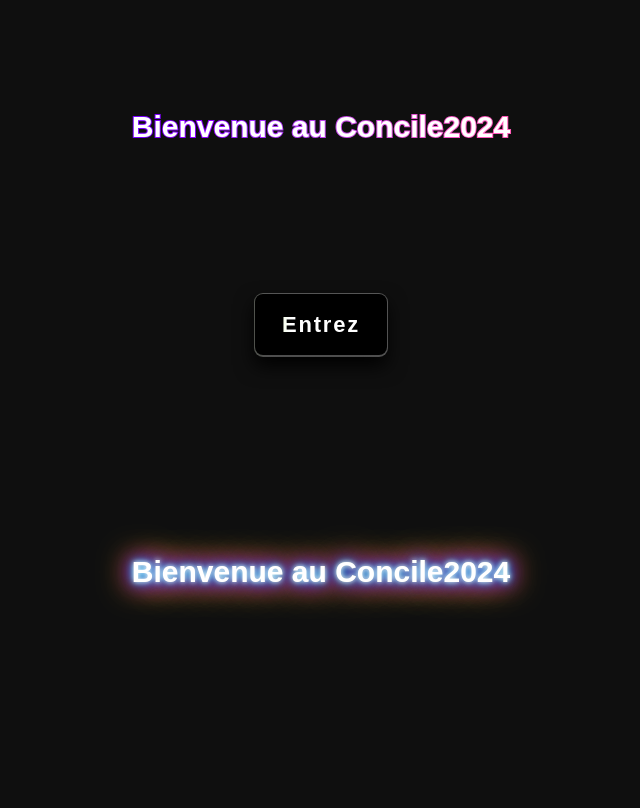
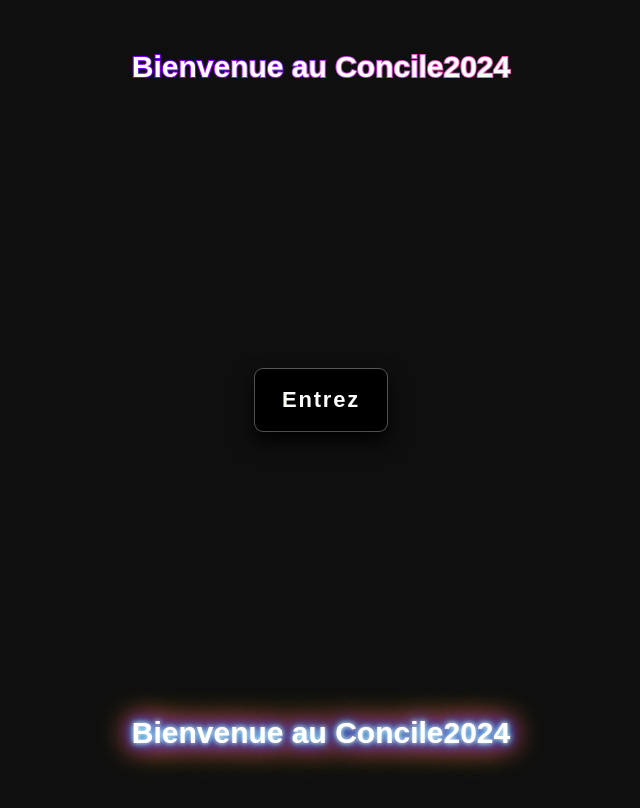
Before and after one commit to Othollas/Feastly, a React (Create React App) app in the folder client/: page / in a window 1280 px wide. Shown: the whole page, without its empty margins (319-959 px from the left). Built offline with nearby package versions, Linux system fonts and the light colour scheme; a web font is replaced by a local one.

Commit message:
refonte page home style

```diff
--- a/client/src/component/Card/Card.module.css
+++ b/client/src/component/Card/Card.module.css
@@ -1,74 +1,84 @@
-body{
-    margin: 0;
-    padding: 10px;
-
-}
-.containerTrue{
+.containerTrue {
     display: flex;
     flex-direction: column;
     border: 2px solid rgb(7, 239, 34);
     border-radius: 5px;
     align-items: center;
-    .description{
+    width: 600px;
+
+    .description {
         color: aliceblue;
         text-align: center;
-        h2{
+
+        h2 {
             margin-top: 1rem;
         }
-        p{
+
+        p {
             margin: 1rem 0;
         }
 
     }
-    .slider{
+
+    .slider {
         display: flex;
-       width: 80vw;
-       min-height: 400px;
+        width: 500px;
+        max-height: 400px;
         justify-content: center;
         align-items: center;
         overflow: hidden;
-        img{
-            width:90%;
-            height: auto;
+
+        img {
+            width: 500px;
+            height: 400px;
         }
     }
-   input{
+
+    input {
         height: 30px;
         width: 30px;
         margin: 1rem;
     }
 }
 
-.containerFalse{
+.containerFalse {
+    width: 600px;
     display: flex;
     flex-direction: column;
     border: 2px solid rgb(248, 8, 8);
     border-radius: 5px;
     align-items: center;
-    .description{
+
+    .description {
         color: aliceblue;
         text-align: center;
-        h2{
+
+        h2 {
             margin-top: 1rem;
         }
-        p{
+
+        p {
             margin: 1rem 0;
         }
 
     }
-    .slider{
+
+    .slider {
+
         display: flex;
-       width: 80vw;
-       min-height: 400px;
+        width: 500px;
+        height: 400px;
         justify-content: center;
         align-items: center;
         overflow: hidden;
-        img{
-            width:90%;
-            height: auto;
+
+        img {
+            width: 500px;
+            height: 400px;
         }
     }
-   input{
+
+    input {
         height: 30px;
         width: 30px;
         margin: 1rem;
--- a/client/src/pages/Home/Home.jsx
+++ b/client/src/pages/Home/Home.jsx
@@ -5,14 +5,15 @@ const Home = ({ onNavigate }) => {
   return (
     <div id={styles.home}>
       <div className={styles.main}>
-      <div id={styles.title} className={styles.gradientStroke}> Bienvenue au Concile2024 </div>
+        <div id={styles.title} className={styles.gradientStroke}> Bienvenue au Concile2024 </div>
+        <div id={styles.title} className={styles.gradientOutline}> Bienvenue au Concile2024 </div>
         <button onClick={() => onNavigate("selection")} >
           <div>
             <span>Entrez</span>
           </div>
         </button>
       </div>
-      <div id={styles.title} className={styles.gradientOutline}> Bienvenue au Concile2024 </div>
+
     </div>
   )
 }
--- a/client/src/pages/Home/Home.module.css
+++ b/client/src/pages/Home/Home.module.css
@@ -1,66 +1,3 @@
-html {
-  height: -webkit-fill-available;
-  margin: 0;
-  padding: 0;
-  height: 100svh;
-}
-
-
-
-
-#home{
-    height: 100vh;
-    padding-top: 10rem;
-    button{
-      padding-bottom: 20rem;
-    }
-
-}
-
-#title{
-    text-align: center;
-    width: 100%;
-    color: white;
-    font-size: 3rem;
-    padding-bottom: 15rem;
-}
-
-
-  @layer properties {
-    @property --bg-position {
-      syntax: "<number>";
-      inherits: true;
-      initial-value: 100;
-    }
-    @property --after-blur {
-      syntax: "<number>";
-      inherits: true;
-      initial-value: 0;
-    }
-    @property --after-opacity {
-      syntax: "<number>";
-      inherits: true;
-      initial-value: 1;
-    }
-    @property --before-opacity {
-      syntax: "<number>";
-      inherits: true;
-      initial-value: 0.3;
-    }
-    @property --btn-offset {
-      syntax: "<number>";
-      inherits: true;
-      initial-value: 1;
-    }
-    @property --btn-scale {
-      syntax: "<number>";
-      inherits: true;
-      initial-value: 1;
-    }
-  }
-
-
-
 *,
 *:before,
 *:after {
@@ -69,9 +6,18 @@ html {
   outline-offset: -1px;
 }
 
+#title{
+    text-align: center;
+    width: 100%;
+    color: white;
+    font-size: 3rem;
+}
 
 .main {
-    display: grid;
+  height: 100svh;
+  display: flex;
+  justify-content: center;
+  align-items: center;
   place-items: center;
 
   & button {
@@ -200,35 +146,10 @@ html {
   }
 }
 
-
-/* Animation pour le dégradé */
-@keyframes strokeGradient {
-  0% {
-    background-position: 0% 50%;
-  }
-  50% {
-    background-position: 100% 50%;
-  }
-  100% {
-    background-position: 0% 50%;
-  }
-}
-
-/* Animation pour le dégradé */
-@keyframes strokeGradient {
-  0% {
-    background-position: 0% 50%;
-  }
-  50% {
-    background-position: 100% 50%;
-  }
-  100% {
-    background-position: 0% 50%;
-  }
-}
-
 /* Classe pour le texte avec un contour animé */
 .gradientStroke {
+  position: fixed;
+  top: 50px;
   font-size: 2rem;
   font-weight: bold;
   color: transparent;
@@ -250,7 +171,6 @@ html {
   animation: strokeGradient 3s linear infinite;
 }
 
-
   /* Animation pour le dégradé */
   @keyframes outlineGradient {
     0% {
@@ -264,8 +184,63 @@ html {
     }
   }
 
+
+  @layer properties {
+    @property --bg-position {
+      syntax: "<number>";
+      inherits: true;
+      initial-value: 100;
+    }
+    @property --after-blur {
+      syntax: "<number>";
+      inherits: true;
+      initial-value: 0;
+    }
+    @property --after-opacity {
+      syntax: "<number>";
+      inherits: true;
+      initial-value: 1;
+    }
+    @property --before-opacity {
+      syntax: "<number>";
+      inherits: true;
+      initial-value: 0.3;
+    }
+    @property --btn-offset {
+      syntax: "<number>";
+      inherits: true;
+      initial-value: 1;
+    }
+    @property --btn-scale {
+      syntax: "<number>";
+      inherits: true;
+      initial-value: 1;
+    }
+  }
+
+
+/* Animation pour le dégradé */
+@keyframes strokeGradient {
+  0% {
+    background-position: 0% 50%;
+  }
+  50% {
+    background-position: 100% 50%;
+  }
+  100% {
+    background-position: 0% 50%;
+  }
+}
+
+
+
+
+
+
 /* Classe pour le texte avec un contour animé */
 .gradientOutline {
+  position: fixed;
+  bottom: 50px;
   font-size: 2rem;
   font-weight: bold;
   color: transparent;
--- a/client/src/pages/RestaurantChoice/RestaurantChoice.jsx
+++ b/client/src/pages/RestaurantChoice/RestaurantChoice.jsx
@@ -52,7 +52,7 @@ const RestaurantChoice = ({ name, onNavigate, onNameClick }) => {
     <div className={styles.container}>
       <h3>" Vous pouvez choisir 1 fois 1 restau, mais vous ne pouvez pas choisir 1000 restau 1000 fois "</h3>
       {restaurantList.map((restaurant, index) => (
-        <div className='containerCard'>
+        <div className={styles.containerCard}>
         <Card
           key={restaurant.name}
           id={`checkbox${index}`}
--- a/client/src/pages/RestaurantChoice/RestaurantChoice.module.css
+++ b/client/src/pages/RestaurantChoice/RestaurantChoice.module.css
@@ -1,15 +1,8 @@
-*{
-    box-sizing: border-box;
-    margin: 0;
-    padding: 0;
-}
-
 
 .container {
     h3{
         font-family: italic;
         letter-spacing: 2px;
-
         color: white;
         margin: 5rem;
         text-align: center;
--- a/client/src/pages/Resultat/Resultat.jsx
+++ b/client/src/pages/Resultat/Resultat.jsx
@@ -80,7 +80,6 @@ const Resultat = ({ onNameClick, onNavigate }) => {
 
             <div className={styles.resultatRestaurant}>
                 <h2>resultat Restaurant </h2>
-
                 <p>Oceanique : <b>{pourcentage(total_oceanique)}</b></p>
                 <p>Buffalo Grill : <b>{pourcentage(total_buffalo)}</b></p>
                 <p>Ginza : <b>{pourcentage(total_ginza)}</b></p>
--- a/client/src/pages/Resultat/Resultat.module.css
+++ b/client/src/pages/Resultat/Resultat.module.css
@@ -1,6 +1,8 @@
 .resultat {
     color: white;
-.resultatRestaurant, .resultatPersonne{
+
+    .resultatRestaurant,
+    .resultatPersonne {
         h2 {
             text-transform: capitalize;
             color: rgb(255, 255, 255);
@@ -8,6 +10,7 @@
             margin: 2rem 0;
             text-shadow: 2px 2px 2px grey;
         }
+
         p {
             margin: 1rem 0;
             text-transform: capitalize;
@@ -19,5 +22,4 @@
             text-shadow: 1px 1px 5px rgb(128, 162, 89);
         }
     }
-
 }
```
Lines whose indentation alone changed are shown as unchanged.
